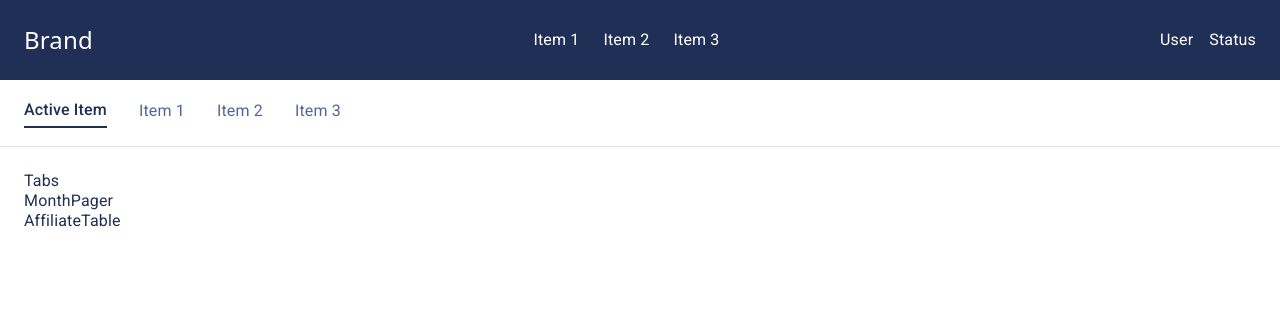
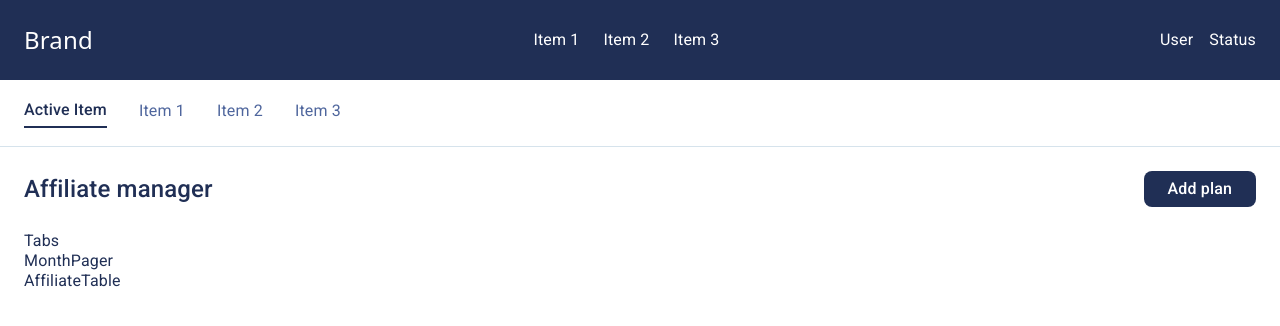
Before and after one commit to denyydev/js-test-3snet, a React (Vite) app: page / in a window 1280 px wide. Shown: the top 326 px of the page. Built offline with nearby package versions, Linux system fonts and the light colour scheme; a web font is replaced by a local one.

Commit message:
feat: add page header with Add plan action

```diff
--- a/src/features/affiliateManager/AffiliateManagerView.tsx
+++ b/src/features/affiliateManager/AffiliateManagerView.tsx
@@ -10,6 +10,33 @@ function AffiliateManagerView() {
       <HeaderTop />
       <HeaderNav />
       <main className="flex-1 p-6">
+        <div className="flex items-center justify-between mb-6">
+          <h1
+            className="text-2xl font-medium"
+            style={{
+              color: 'var(--color-text-primary)',
+              fontSize: 'var(--font-size-heading)',
+              lineHeight: 'var(--line-height-heading)',
+              fontWeight: 'var(--font-weight-medium)'
+            }}
+          >
+            Affiliate manager
+          </h1>
+          <button
+            type="button"
+            className="px-6 py-2 rounded-lg transition-opacity hover:opacity-90 focus-visible:outline-none focus-visible:ring-2 focus-visible:ring-offset-2"
+            style={{
+              backgroundColor: 'var(--color-primary)',
+              color: 'var(--color-text-white)',
+              borderRadius: 'var(--border-radius-large)',
+              fontSize: 'var(--font-size-base)',
+              lineHeight: 'var(--line-height-base)',
+              fontWeight: 'var(--font-weight-medium)'
+            }}
+          >
+            Add plan
+          </button>
+        </div>
         <Tabs />
         <MonthPager />
         <AffiliateTable />
```
